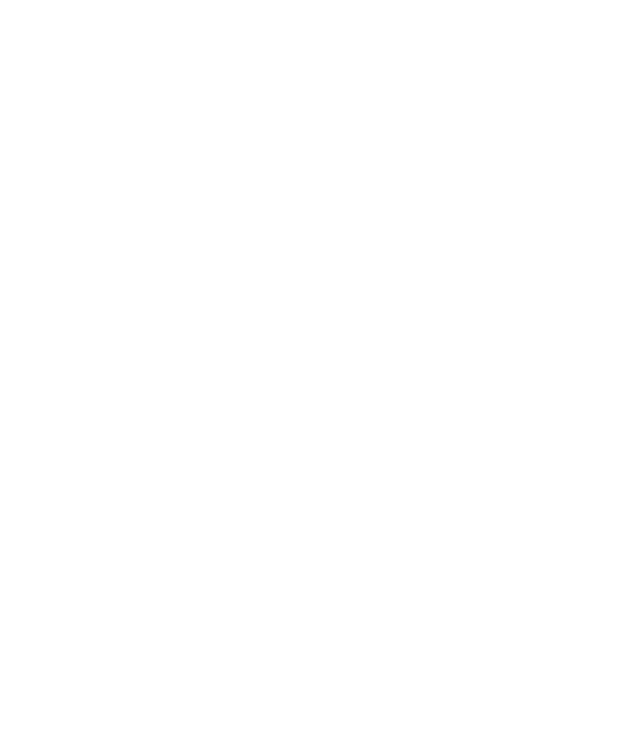
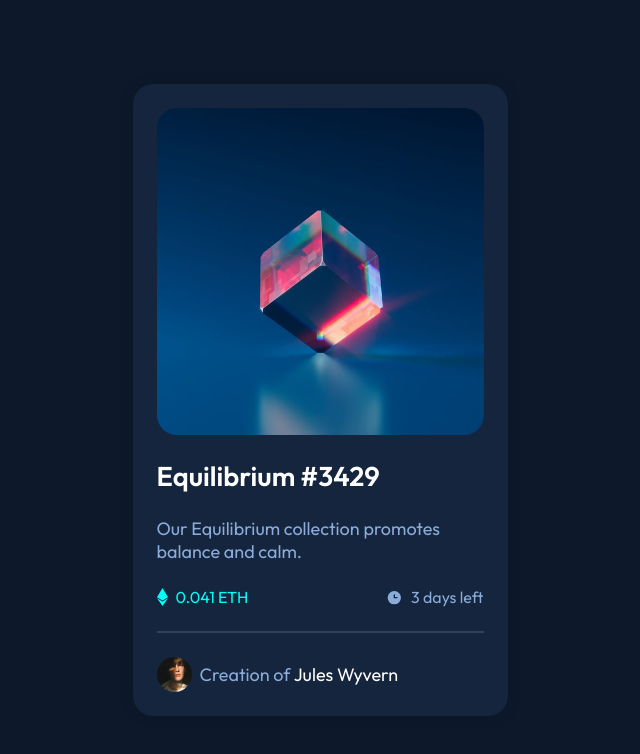
Before and after one commit to vinicius-virtuoso/nft-preview-card-component, a plain HTML site: page index.html in a window 1280 px wide. Shown: the whole page, without its empty margins (320-960 px from the left). Drawn offline with Linux system fonts and the light colour scheme.

Commit message:
desafio finalizado

```diff
--- a/css/style.scss
+++ b/css/style.scss
@@ -1,7 +1,8 @@
 // ### Primary
 
 $Soft-blue: hsl(215, 51%, 70%);
-$Cyan: hsl(178, 100%, 50%);
+$Cyan: hsla(178, 100%, 50%, 0.5);
+$Cyan-normal: hsl(178, 100%, 50%);
 
 // ### Neutral
 
@@ -19,10 +20,121 @@ $FontFamily: "Outfit", sans-serif;
   margin: 0;
   padding: 0;
   box-sizing: border-box;
+  text-decoration: none;
+}
+a:hover {
+  color: $Cyan-normal;
+}
+img {
+  display: block;
+  max-width: 100%;
+  object-fit: contain;
 }
 main {
   width: 100%;
   height: 100vh;
   padding: 2%;
-  // background: $Very-dark-blue-main-BG;
+  display: flex;
+  align-items: center;
+  justify-content: center;
+  background: $Very-dark-blue-main-BG;
+  font-family: $FontFamily;
 }
+
+.card {
+  max-width: 375px;
+  padding: 1.5rem;
+  background: $Very-dark-blue-card-BG;
+  border-radius: 20px;
+  box-shadow: 0 0 10px 5px rgba(0, 0, 0, 0.1);
+  .box-img a {
+    position: relative;
+    width: 100%;
+    display: block;
+    cursor: pointer;
+    border-radius: 20px;
+    overflow: hidden;
+  }
+  .box-img a::after {
+    content: "";
+    position: absolute;
+    display: block;
+    top: 50%;
+    left: 50%;
+    transform: translate(-50%, -50%);
+    width: 0%;
+    height: 0%;
+    background: $Cyan url("../images/icon-view.svg");
+    background-position: center;
+    background-repeat: no-repeat;
+    border-radius: 20px;
+    transition: 0.2s ease;
+    opacity: 0;
+  }
+  .box-img a:hover::after {
+    width: 100%;
+    height: 100%;
+    opacity: 1;
+  }
+}
+h1 {
+  font-size: 1.7rem;
+  padding: 1.5rem 0;
+
+  a {
+    color: $White;
+  }
+}
+p {
+  font-size: $FontSize-paragraph;
+  color: $Soft-blue;
+}
+.box-span {
+  display: flex;
+  justify-content: space-between;
+  padding: 1.5rem 0;
+  border-bottom: 2px solid $Very-dark-blue-line;
+
+  span {
+    display: flex;
+    align-items: center;
+    color: $Cyan-normal;
+  }
+  span img {
+    margin-right: 0.5rem;
+  }
+  span:nth-child(2) {
+    color: $Soft-blue;
+  }
+}
+.box-span-2 {
+  display: flex;
+  align-items: center;
+  font-size: $FontSize-paragraph;
+  padding: 1.5rem 0 0 0;
+
+  img {
+    max-width: 35px;
+    margin-right: 0.5rem;
+    object-fit: contain;
+  }
+  a {
+    color: $White;
+  }
+  a:hover {
+    color: $Cyan-normal;
+  }
+}
+
+@media screen and (max-width: 780px) {
+  h1 {
+    font-size: 1.4rem;
+    padding: 1rem 0;
+  }
+  .box-span {
+    padding: 1rem 0;
+  }
+  .box-span-2 {
+    padding: 1rem 0 0 0;
+  }
+}
--- a/index.html
+++ b/index.html
@@ -22,23 +22,34 @@
 <body>
   <main>
     <div class="card">
-      <figure>
-        <img src="" alt="">
-      </figure>
+      <div class="box-img">
+        <a href="#">
+          <img src="./images/image-equilibrium.jpg" alt="equilibrium">
+        </a>
+      </div>
+      <h1><a href="#">Equilibrium #3429</a></h1>
+      <p>Our Equilibrium collection promotes balance and calm.</p>
+      <div class="box-span">
+        <span><img src="./images/icon-ethereum.svg" alt="ethereum">0.041 ETH</span>
+        <span><img src="./images/icon-clock.svg" alt="clock">3 days left</span>
+      </div>
+      <div class="box-span-2">
+        <img src="./images/image-avatar.png" alt="avatar">
+        <p>Creation of <a href="#">Jules Wyvern</a></p>
+      </div>
 
     </div>
   </main>
 
 
 
-  <!-- Equilibrium #3429
 
-  Our Equilibrium collection promotes balance and calm.
 
-  0.041 ETH
-  3 days left
 
-  Creation of Jules Wyvern -->
+
+
+
+
 
   <!-- <div class="attribution">
     Challenge by <a href="https://www.frontendmentor.io?ref=challenge" target="_blank">Frontend Mentor</a>.
```
Also changed, not shown: css/style.css, 1 other file.
